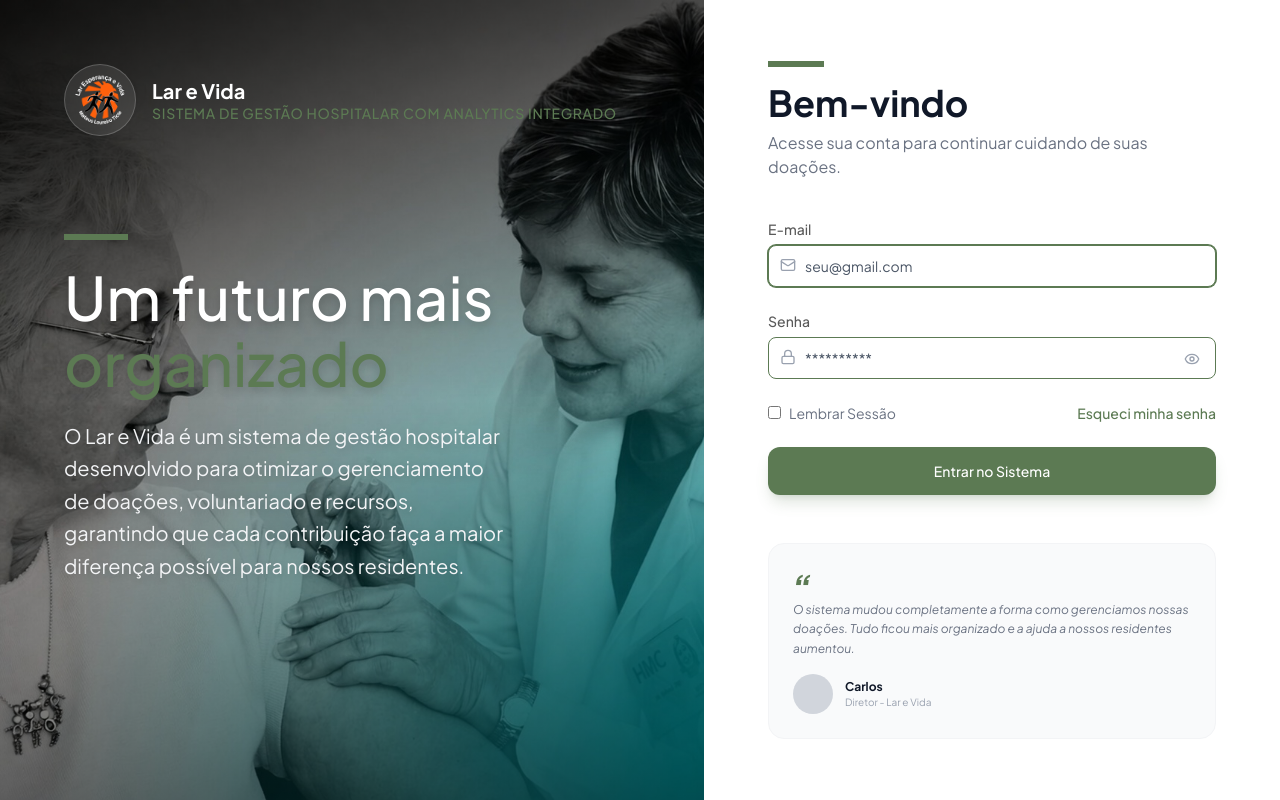
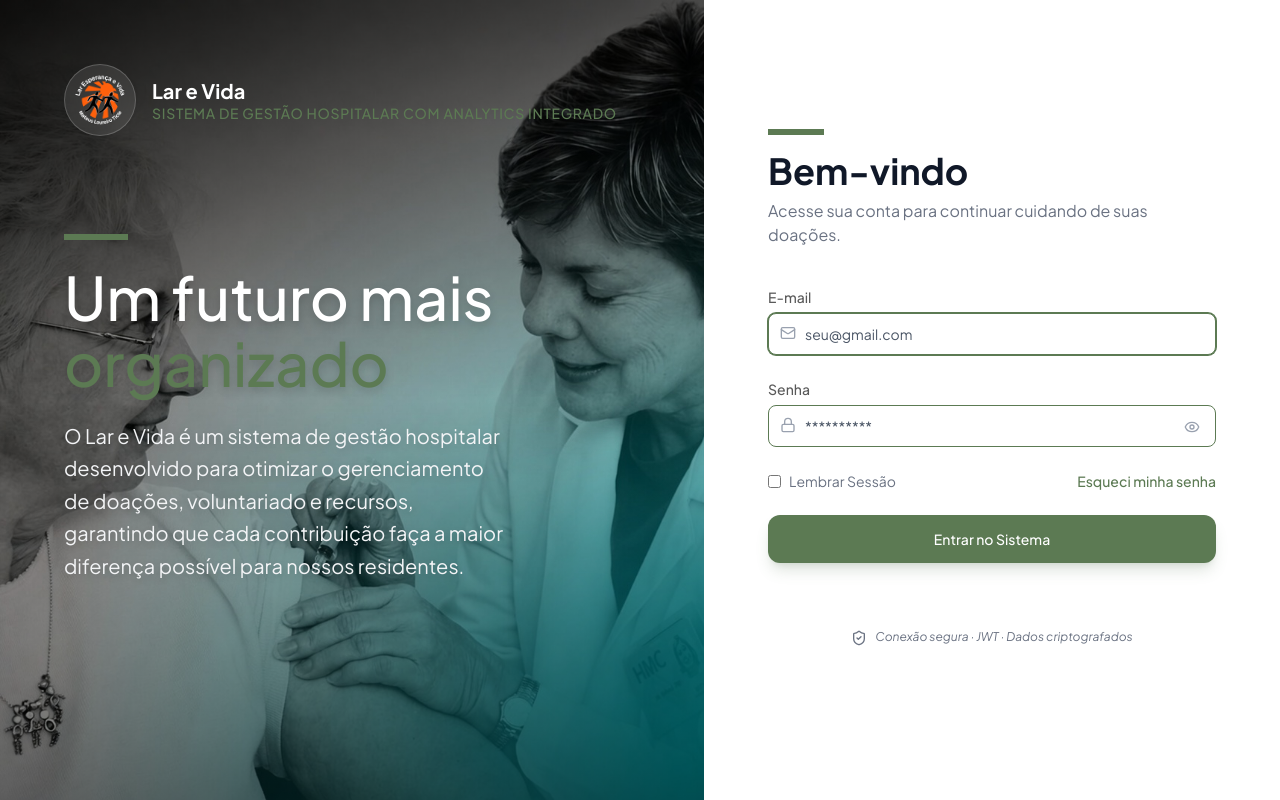
Before and after one commit to SENAC-MG/projeto-social-lar-e-vida, a Next.js app: page / in a window 1280 px wide. Built offline with nearby package versions, Linux system fonts and the light colour scheme; no server answers; what @wrksz/themes would draw is missing.

Commit message:
feat: enhance security messaging on the home page; add ShieldCheck icon and remove outdated content

```diff
--- a/src/app/page.js
+++ b/src/app/page.js
@@ -1,7 +1,7 @@
 "use client";
 
 import Image from "next/image";
-import { Mail, Lock, Eye, EyeOff } from "lucide-react";
+import { Mail, Lock, Eye, EyeOff, ShieldCheck } from "lucide-react";
 import { useState, useEffect } from "react";
 import { login } from "../../actions/login";
 import background from "../../public/background.png";
@@ -33,7 +33,6 @@ export default function Home() {
             return;
         }
 
-        // salvar preferência da sessão
         localStorage.setItem(
             "rememberSession",
             rememberSession
@@ -181,29 +180,11 @@ export default function Home() {
                         </Button>
                     </form>
 
-                    <div className="mt-12 rounded-2xl bg-gray-50 p-6 border border-gray-100">
-                        <span className="text-4xl text-[#5C7A53] font-serif font-bold italic">
-                            “
-                        </span>
-
-                        <p className="text-xs italic text-gray-500 leading-relaxed -mt-2">
-                            O sistema mudou completamente a forma como gerenciamos nossas
-                            doações. Tudo ficou mais organizado e a ajuda a nossos residentes
-                            aumentou.
+                    <div className="mt-12 rounded-2xl  p-6">
+                        <p className="text-xs italic text-gray-500 leading-relaxed -mt-2 text-center">
+                            <ShieldCheck className="inline-block mr-2 h-4 w-4" />
+                            Conexão segura · JWT · Dados criptografados
                         </p>
-
-                        <div className="mt-4 flex items-center gap-3">
-                            <div className="h-10 w-10 rounded-full bg-gray-300 overflow-hidden relative">
-                                {/* imagem do Carlos */}
-                            </div>
-
-                            <div>
-                                <p className="text-xs font-bold text-gray-900">Carlos</p>
-                                <p className="text-[10px] text-gray-400">
-                                    Diretor - Lar e Vida
-                                </p>
-                            </div>
-                        </div>
                     </div>
                 </div>
             </div>
```
